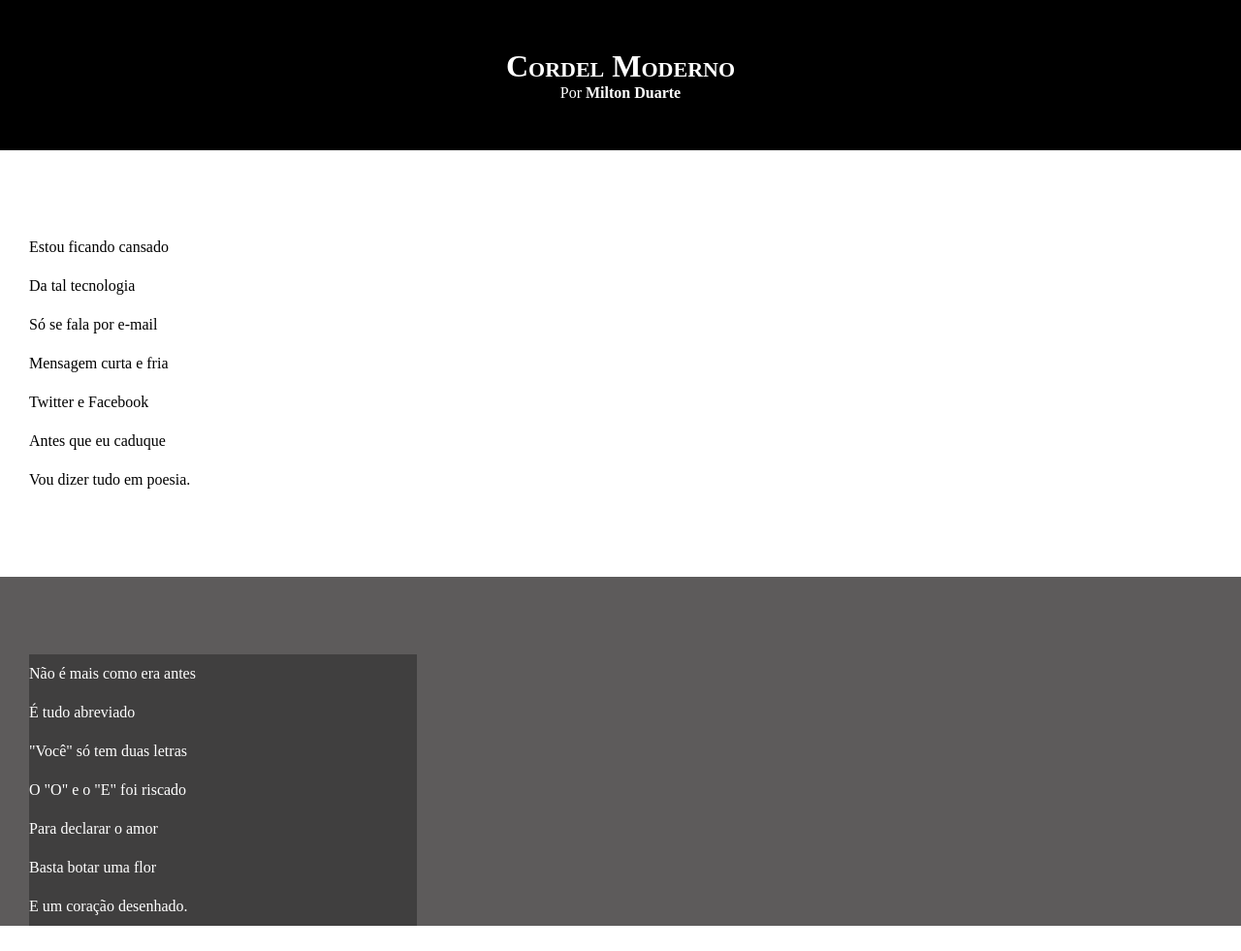
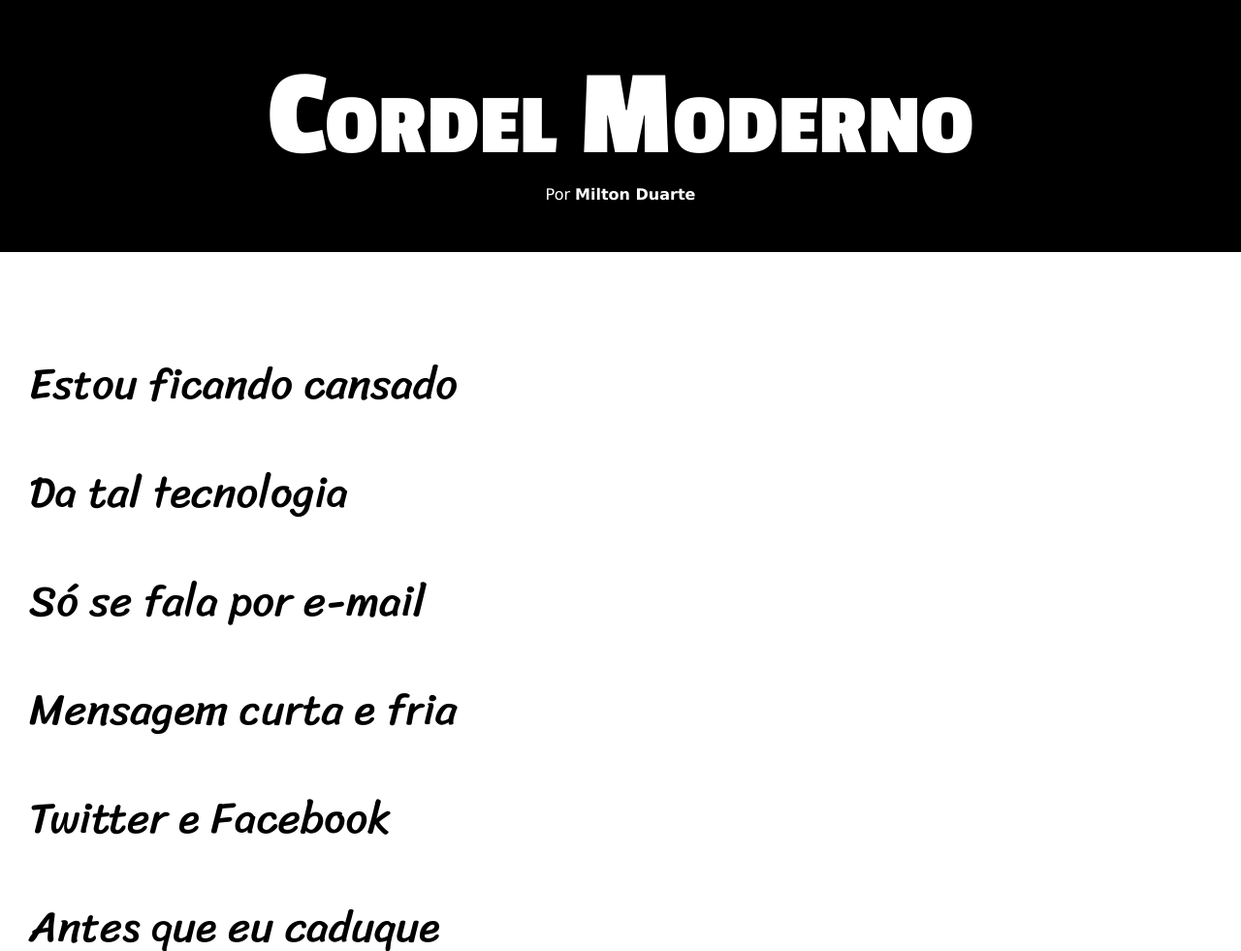
Before and after one commit to fglanna/desafio12, a plain HTML site: page index.html in a window 1280 px wide. Shown: the top 981 px of the page at 97% size. Drawn offline with Linux system fonts and the light colour scheme.

Commit message:
atualização de estilos desafio 12

```diff
--- a/estilo/style.css
+++ b/estilo/style.css
@@ -1,13 +1,23 @@
 @charset "UTF-8";
+@import url('https://fonts.googleapis.com/css2?family=Passion+One:wght@400;700;900&family=Sriracha&display=swap');
+@import url('https://fonts.googleapis.com/css2?family=Passion+One:wght@400;700;900&family=Sriracha&display=swap');
+
+:root {
+    --fonte1: verdana, Geneva, tahoma, sans-serif;
+    --fonte2: 'Passion One', cursive;
+    --fonte3: "Sriracha", cursive;
+}
 
 * {
     margin: 0px;
     padding: 0px;
+    font-size: 1em;
 }
 
 html, body {
     min-height: 100%;
     background-color: white;
+    font-family: var(--fonte1);
 
 }
 
@@ -20,6 +30,8 @@ header {
 header > h1 {
     padding-top: 50px;
     font-variant: small-caps;
+    font-family: var(--fonte2);
+    font-size: 10vw;
 }
 
 header > p {
@@ -41,6 +53,8 @@ section {
     margin-bottom: 10vh;
     line-height: 2.5em;
     padding-left: 30px;
+    font-family: var(--fonte3);
+    font-size: 3.5vw;
 }
 
 section.normal {
@@ -55,7 +69,8 @@ section.imagem {
 }
 
 section.imagem > p {
-    width: 400px;
+    display: inline-block;
+    padding: 5px;
     background-color: rgba(0, 0, 0, 0.308);
 
 }
```
